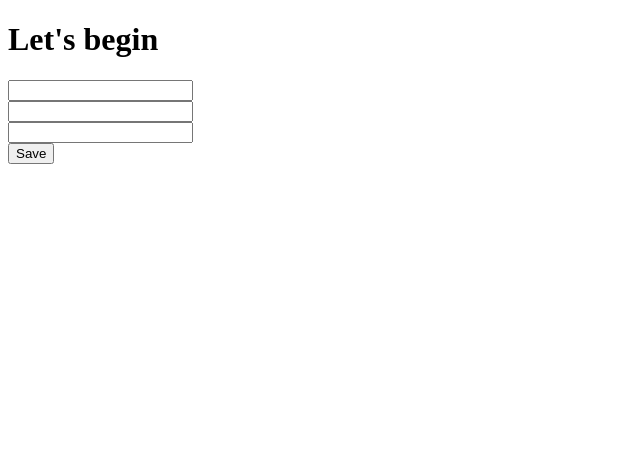
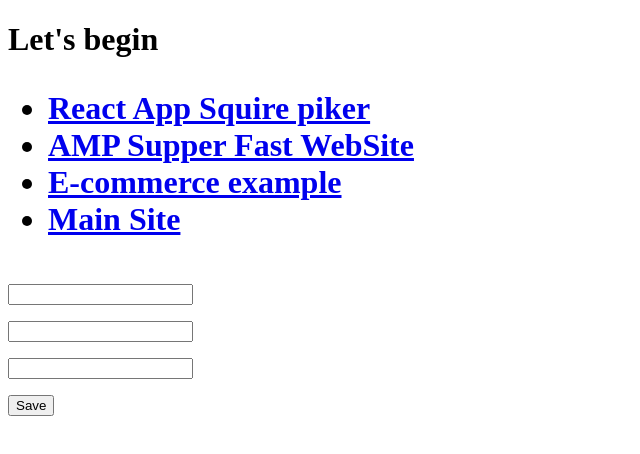
Before and after one commit to RashVV/CodeApp, a plain HTML site: page index.html in a window 1280 px wide. Shown: the whole page, without its empty margins (0-640 px from the left). Drawn offline with Linux system fonts and the light colour scheme.

Commit message:
add function for addin portfolio links

```diff
--- a/index.html
+++ b/index.html
@@ -7,7 +7,10 @@
 </head>
 <body>
 <div class="App">
-    <h1 class="title">Let's begin</h1>
+    <h1 class="title">Let's begin
+        <nav>
+            <ul></ul>
+        </nav>
     <form>
         <input type="text" name="name">
         <br>
--- a/script.js
+++ b/script.js
@@ -36,3 +36,19 @@
     }
     console.log('Lid', formData)
 }
+
+const createMenuLinks = ({path, menuName}) => `<a target="_blank" href="${path}">${menuName}</a>`
+const menu = document.querySelector('ul')
+const about = `<li>${createMenuLinks({path: 'https://apasltd.com', menuName: 'Main Site'})}</li>`
+const shop = `<li>${createMenuLinks({path: 'https://hungry-wozniak-a047a1.netlify.app/', menuName: 'E-commerce example'})}</li>`
+const game = `<li>${createMenuLinks({path: 'https://zesty-hummingbird-6ea8d6.netlify.app/', menuName: 'React App Squire piker'})}</li>`
+const amp = `<li>${createMenuLinks({path: 'https://agitated-ramanujan-94204b.netlify.app/', menuName: 'AMP Supper Fast WebSite'})}</li>`
+
+
+menu.insertAdjacentHTML('afterbegin', about)
+menu.insertAdjacentHTML('afterbegin', shop)
+menu.insertAdjacentHTML('afterbegin', amp)
+menu.insertAdjacentHTML('afterbegin', game)
+
+
+//
```
